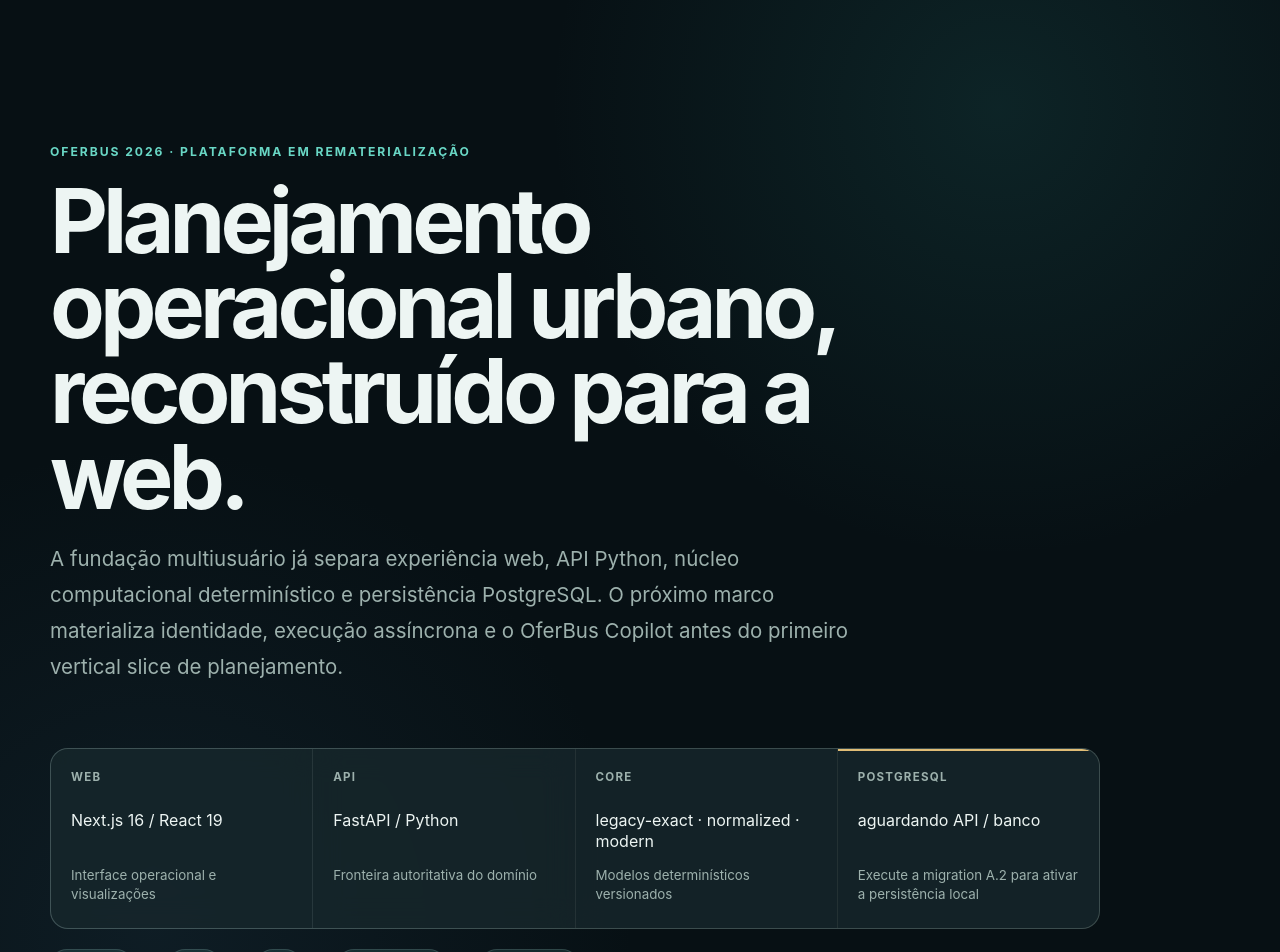
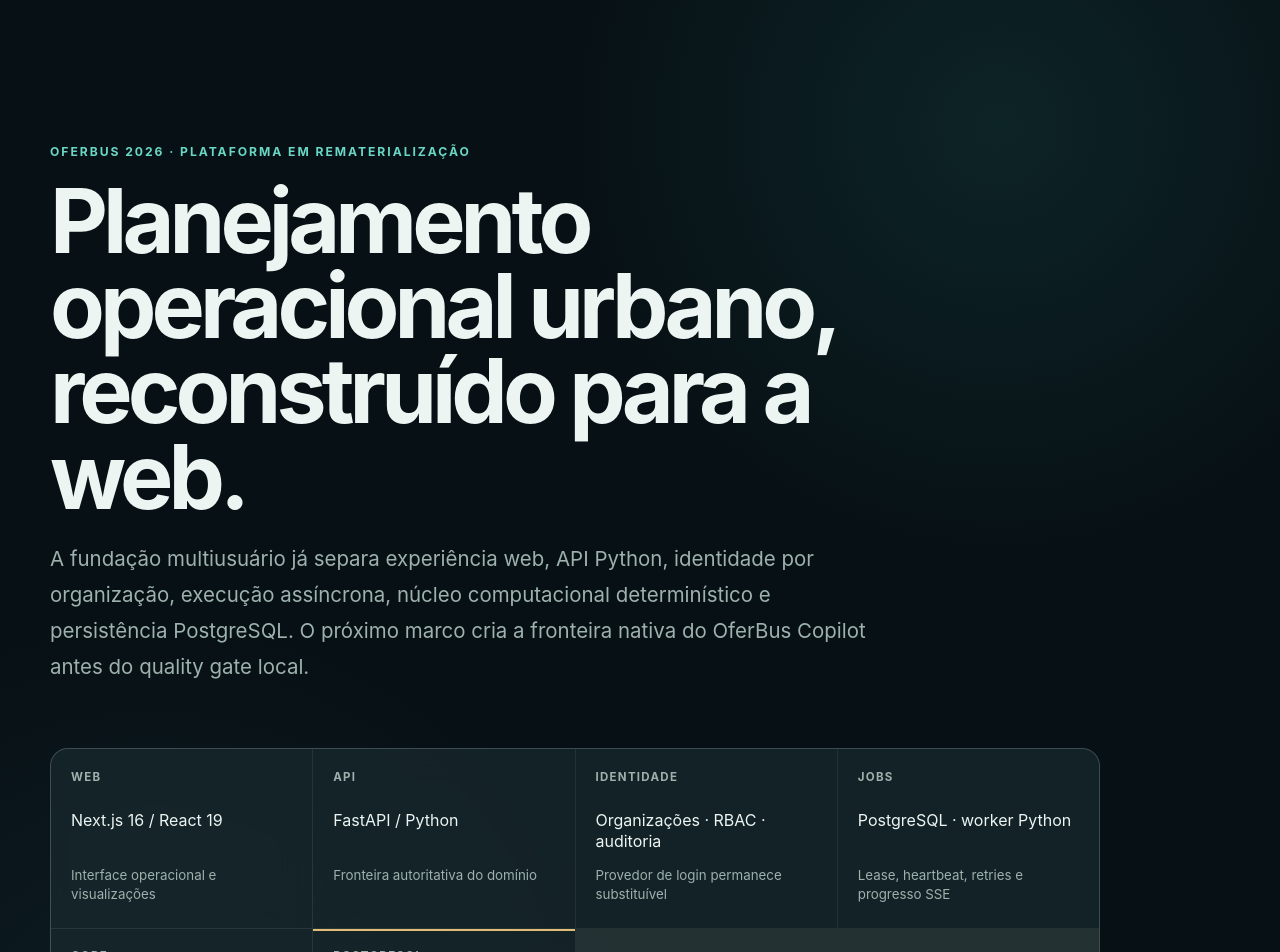
Before and after one commit to rlcancian/oferbus-planejamento-operacao-transporte-publico-urbano, a Next.js app in the folder apps/web/: page / in a window 1280 px wide. Shown: the top 952 px of the page. Built offline with nearby package versions, Linux system fonts and the light colour scheme; no server answers.

Commit message:
ui: reflect completed identity and async boundaries

```diff
--- a/apps/web/src/app/page.tsx
+++ b/apps/web/src/app/page.tsx
@@ -29,24 +29,26 @@
         <div className="eyebrow">OferBus 2026 · plataforma em rematerialização</div>
         <h1>Planejamento operacional urbano, reconstruído para a web.</h1>
         <p>
-          A fundação multiusuário já separa experiência web, API Python, núcleo computacional
-          determinístico e persistência PostgreSQL. O próximo marco materializa identidade,
-          execução assíncrona e o OferBus Copilot antes do primeiro vertical slice de planejamento.
+          A fundação multiusuário já separa experiência web, API Python, identidade por organização,
+          execução assíncrona, núcleo computacional determinístico e persistência PostgreSQL.
+          O próximo marco cria a fronteira nativa do OferBus Copilot antes do quality gate local.
         </p>
 
         <div className="status-grid" aria-label="Estado da plataforma">
           <article><strong>Web</strong><span>Next.js 16 / React 19</span><small>Interface operacional e visualizações</small></article>
           <article><strong>API</strong><span>FastAPI / Python</span><small>Fronteira autoritativa do domínio</small></article>
+          <article><strong>Identidade</strong><span>Organizações · RBAC · auditoria</span><small>Provedor de login permanece substituível</small></article>
+          <article><strong>Jobs</strong><span>PostgreSQL · worker Python</span><small>Lease, heartbeat, retries e progresso SSE</small></article>
           <article><strong>Core</strong><span>legacy-exact · normalized · modern</span><small>Modelos determinísticos versionados</small></article>
           <article className={readiness ? "status-online" : "status-pending"}>
             <strong>PostgreSQL</strong>
             <span>{readiness ? `conectado · ${readiness.database}` : "aguardando API / banco"}</span>
-            <small>{readiness ? `PostgreSQL ${readiness.server_version} · migration ${readiness.migration}` : "Execute a migration A.2 para ativar a persistência local"}</small>
+            <small>{readiness ? `PostgreSQL ${readiness.server_version} · migration ${readiness.migration}` : "Aplique as migrations da Phase A para ativar a persistência local"}</small>
           </article>
         </div>
 
         <div className="architecture-strip" aria-label="Fluxo arquitetural">
-          <span>Projetista</span><i>→</i><span>Web</span><i>→</i><span>API</span><i>→</i><span>OferBus Core</span><i>→</i><span>PostgreSQL</span>
+          <span>Projetista</span><i>→</i><span>Web</span><i>→</i><span>API</span><i>→</i><span>ComputationRun</span><i>→</i><span>Worker</span><i>→</i><span>OferBus Core</span><i>→</i><span>PostgreSQL</span>
         </div>
       </section>
     </main>
```
